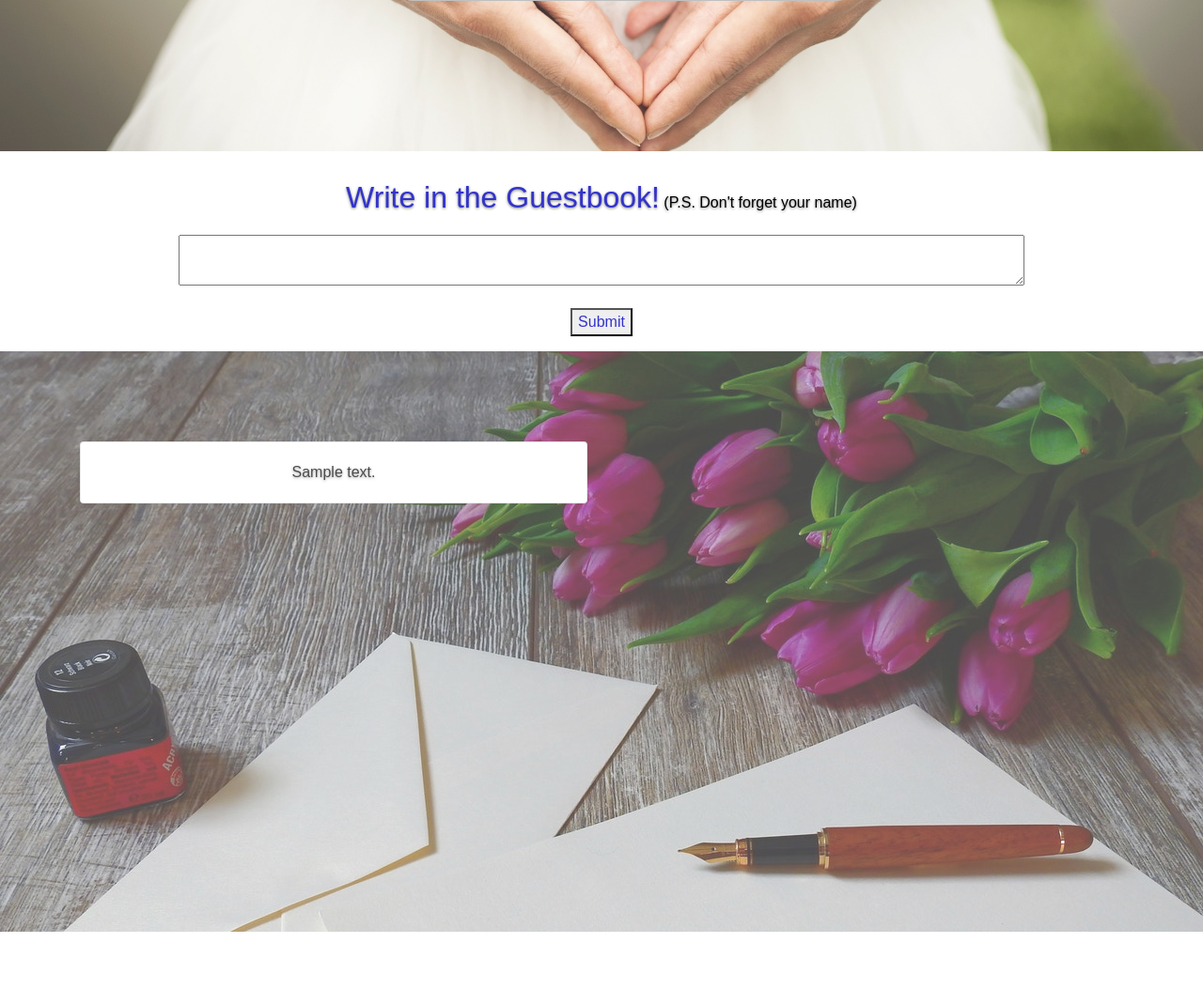
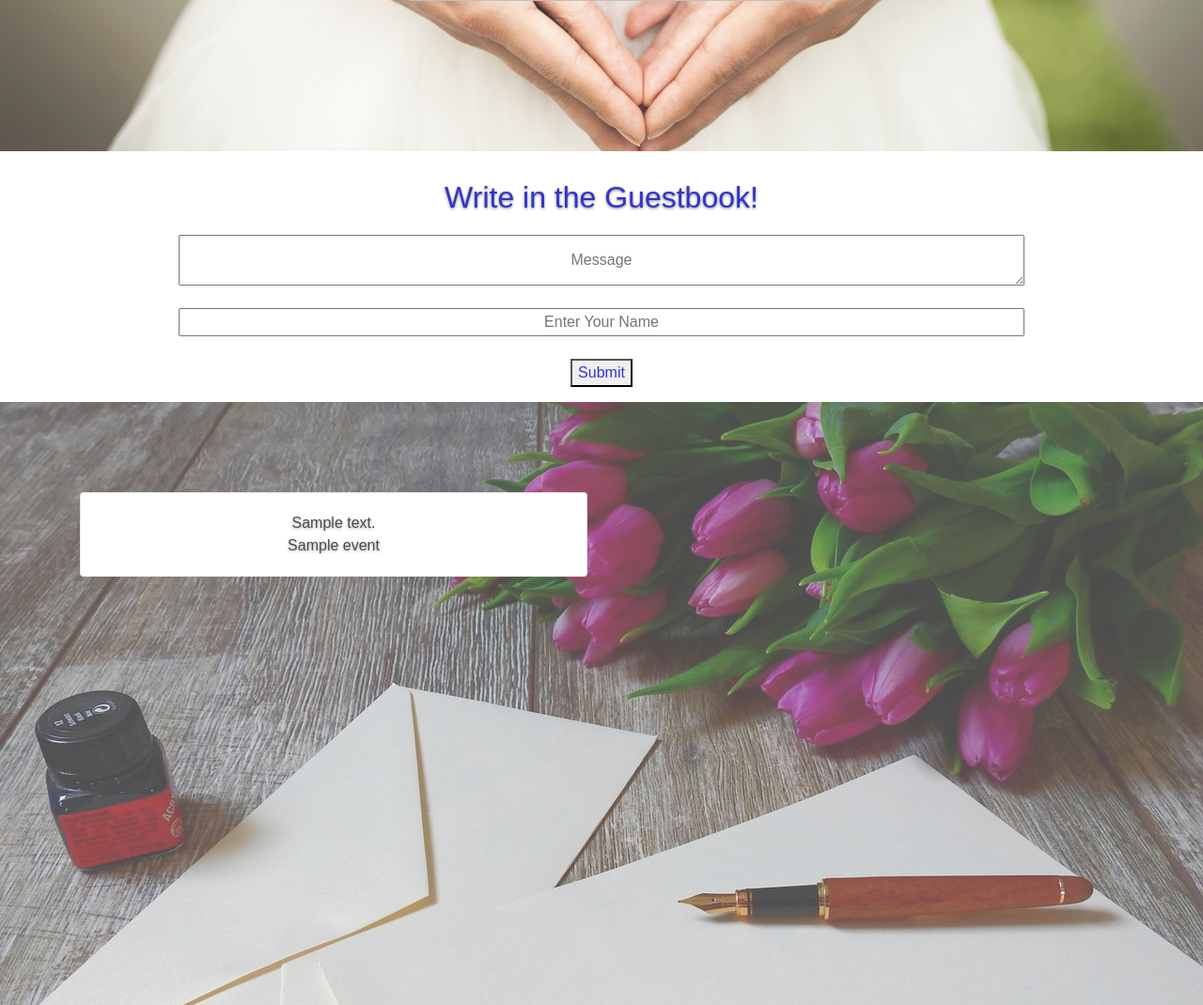
Before and after one commit to ADFrys/angelabrianwedding2019, a Django app: page /guest/ in a window 1280 px wide. Shown: the part 539-1609 px from the top of the page at 94% size. Before the commit the page ends 1531 px from the top, so only its background shows below. Run offline with Django 3.2, Linux system fonts and the light colour scheme; tables that the repository leaves empty hold one stand-in row (values such as "Sample post"); some libraries are stand-ins or nearby versions.

Commit message:
Add new field for name, update styles and minor text change

```diff
--- a/eventdetails/forms.py
+++ b/eventdetails/forms.py
@@ -4,4 +4,4 @@ from .models import Event
 class eventForm(forms.ModelForm):
 	class Meta:
 		model = Event
-		fields = ["summary"]
+		fields = ["summary", "name"]
--- a/eventdetails/models.py
+++ b/eventdetails/models.py
@@ -2,3 +2,4 @@ from django.db import models
 
 class Event(models.Model):
 	summary = models.CharField(max_length=200)
+	name = models.CharField(max_length=50, null=False)
--- a/eventdetails/static/css/styles.css
+++ b/eventdetails/static/css/styles.css
@@ -192,6 +192,10 @@ h2, h4, p {
   box-sizing: border-box;
 }
 
+footer {
+  background-color: grey;
+}
+
 /*
  * Affix and center
  */
--- a/eventdetails/templates/event.html
+++ b/eventdetails/templates/event.html
@@ -52,11 +52,13 @@
 <br>
 {% block content %}
 <div>
-	<p><span style='font-size: 2em';>Write in the Guestbook!</span> (P.S. Don't forget your name)</p>
+	<p><span style='font-size: 2em';>Write in the Guestbook!</span></p>
 
 <form method="POST">
 	{% csrf_token %}
-	<textarea id="guestbookEntry" type="text" name="summary"> </textarea>
+	<textarea id="guestbookEntry" type="text" name="summary" placeholder="Message" maxlength="200"></textarea>
+	<br><br>
+	<input id="guestbookEntry" type="text" name="name" placeholder="Enter Your Name" maxlength="50"> </input>
 	<br><br>
 	<button type="submit">Submit</button>
 
@@ -71,7 +73,7 @@
     	<div class="col-md-6">
     		<div class="card mb-6 box-shadow">
     			<div class="card-body">
-    				<p class="card-text">{{ event.summary }}</p>
+    				<p class="card-text">{{ event.summary }} <br> {{ event.name }}</p>
     			</div>
     		</div>
     		<br>
--- a/templates/mainpage.html
+++ b/templates/mainpage.html
@@ -92,12 +92,12 @@
 </div>
 <div id="Registry">
 	<br>
-	<h1>Wedding Registry</h1>
-	<h4>Registered at Timothy Whaley & Associates Photography, Sur La Table and Bed Bath & Beyond and Zola</h4>
+	<h1>Wedding Registry (Coming Soon)</h1>
+<!-- 	<h4>Registered at Timothy Whaley & Associates Photography, Sur La Table and Bed Bath & Beyond and Zola</h4>
 	<h4><a target="_blank" href="https://order.twaphoto.com/gift-certificate/">Timothy Whaley & Associates eGift Certificate (for Wedding Photo Album)</a></h4>
 	<h4><a target="_blank" href="https://www.surlatable.com/registry/viewGiftRegistry.jsp?giftlistId=2002407170493">Sur La Table Registry</a></h4>
 	<h4><a target="_blank" href="#Registry">Bed Bath & Beyond Registry (Coming soon)</a></h4>
-	<a class="zola-registry-embed" href="www.zola.com/registry/brianandangelamay25" data-registry-key="brianandangelamay25">Our Zola Wedding Registry</a><script>!function(e,t,n){var s,a=e.getElementsByTagName(t)[0];e.getElementById(n)||(s=e.createElement(t),s.id=n,s.async=!0,s.src="https://widget.zola.com/js/widget.js",a.parentNode.insertBefore(s,a))}(document,"script","zola-wjs");</script>
+	<a class="zola-registry-embed" href="www.zola.com/registry/brianandangelamay25" data-registry-key="brianandangelamay25">Our Zola Wedding Registry</a><script>!function(e,t,n){var s,a=e.getElementsByTagName(t)[0];e.getElementById(n)||(s=e.createElement(t),s.id=n,s.async=!0,s.src="https://widget.zola.com/js/widget.js",a.parentNode.insertBefore(s,a))}(document,"script","zola-wjs");</script> -->
 	<br>
 </div>
 </body>
```
